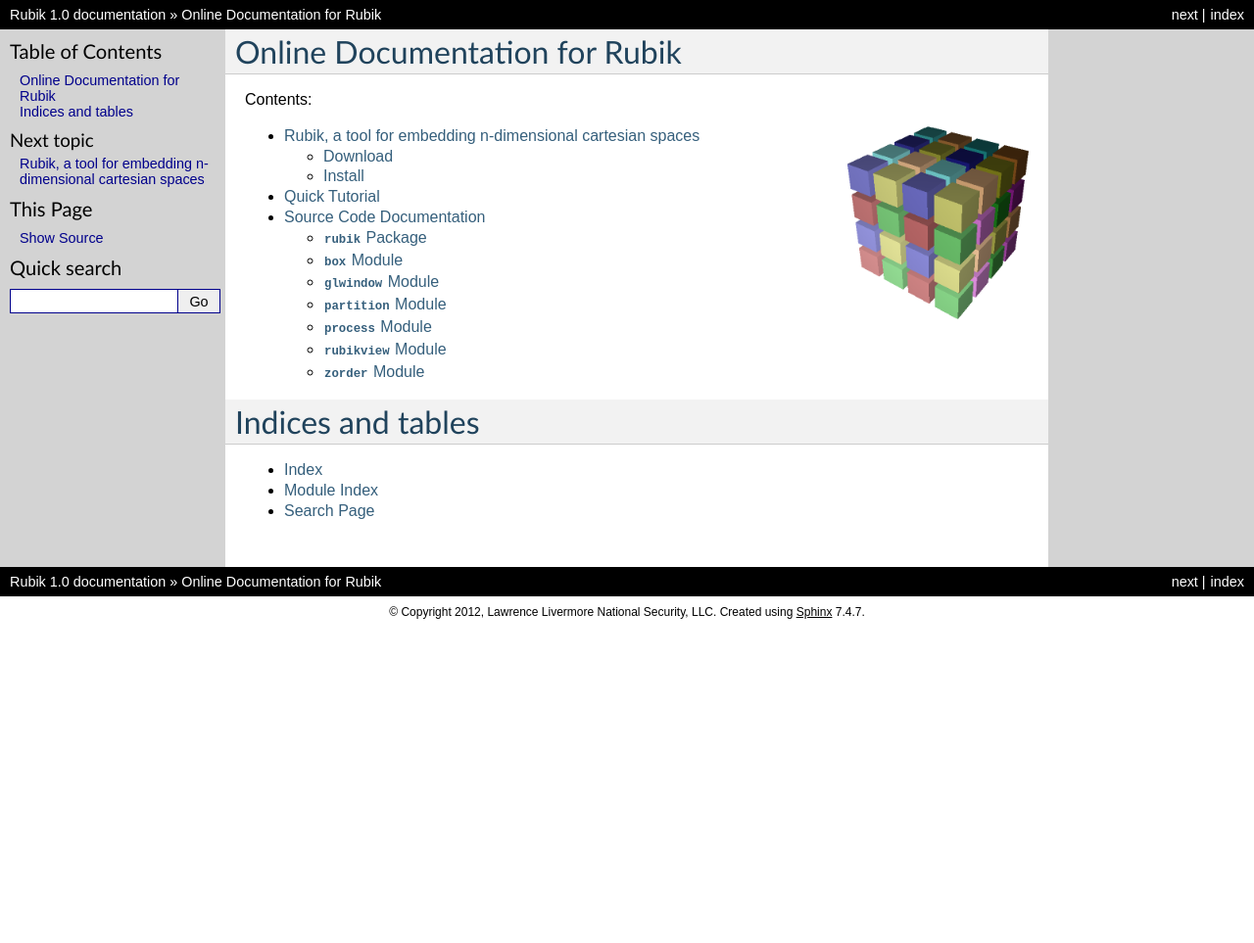
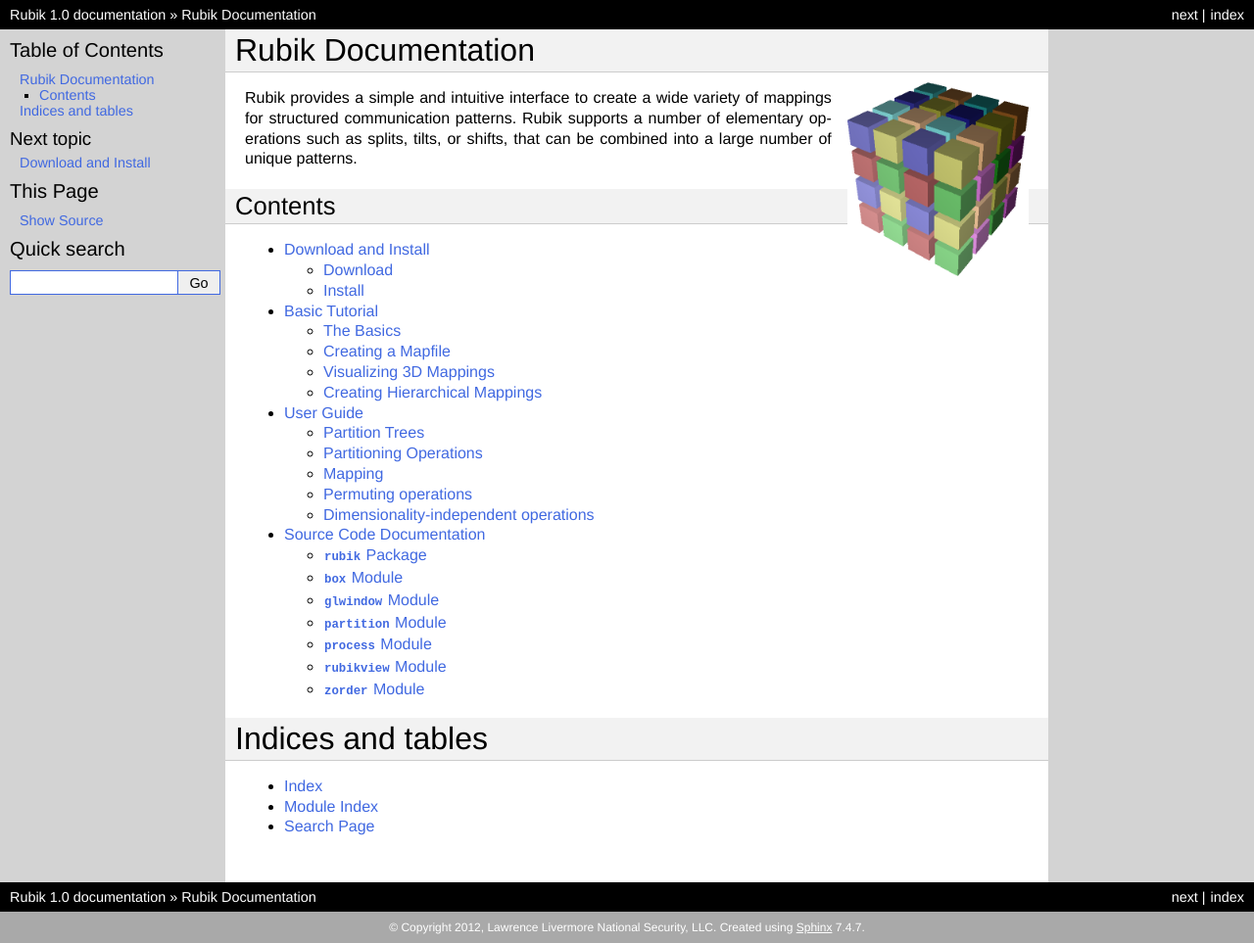
Before and after one commit to LLNL/rubik, a Sphinx documentation site: the page built from docs/index.rst, in a window 1280 px wide. Shown: the whole page at 98% size. Built offline with Sphinx 7.4.7, drawn with Linux system fonts in a browser that asks for light colours; before the commit the page ends 900 px from its top, so only the background shows below that; some of the changed lines change nothing that is shown.

Commit message:
organize the documentation in somewhat reasonable format

```diff
--- a/docs/conf.py
+++ b/docs/conf.py
@@ -97,12 +97,17 @@
 # further.  For a list of options available for each theme, see the
 # documentation.
 html_theme_options = {
-    "footerbgcolor": "White",
-    "footertextcolor": "Black",
+    "footerbgcolor": "DarkGrey",
+    "footertextcolor": "White",
     "sidebarbgcolor": "LightGrey",
     "sidebartextcolor": "Black",
-    "sidebarlinkcolor": "DarkBlue",
-    "relbarbgcolor": "Black"
+    "sidebarlinkcolor": "RoyalBlue",
+    "relbarbgcolor": "Black",
+    "linkcolor": "RoyalBlue",
+    "visitedlinkcolor": "RoyalBlue",
+    "headtextcolor": "Black",
+    "bodyfont": "Helvetica, 'Lucida Sans Unicode', Tahoma, Arial, sans-serif",
+    "headfont": "Helvetica, 'Lucida Sans Unicode', Tahoma, Arial, sans-serif"
 }
 
 # Add any paths that contain custom themes here, relative to this directory.
--- a/docs/index.rst
+++ b/docs/index.rst
@@ -3,21 +3,27 @@
    You can adapt this file completely to your liking, but it should at least
    contain the root `toctree` directive.
 
-Online Documentation for Rubik
-==============================
-
-Contents:
+Rubik Documentation
+===================
 
 .. image:: images/rubik.png
    :scale: 40 %
    :align: right
 
+Rubik provides a simple and intuitive interface to create a wide variety of
+mappings for structured communication patterns. Rubik supports a number of
+elementary operations such as splits, tilts, or shifts, that can be combined
+into a large number of unique patterns.
+
+Contents
+--------
 
 .. toctree::
    :maxdepth: 2
 
    intro
    tutorial
+   userguide
    rubik
 
 Indices and tables
--- a/docs/intro.rst
+++ b/docs/intro.rst
@@ -1,10 +1,5 @@
-Rubik, a tool for embedding n-dimensional cartesian spaces
-==========================================================
-
-Rubik, a tool that provides a simple and intuitive interface to create a wide
-variety of mappings for structured communication patterns. Rubik supports a
-number of elementary operations such as splits, tilts, or shifts, that can be
-combined into a large number of unique patterns.
+Download and Install
+====================
 
 Download
 --------
--- a/docs/tutorial.rst
+++ b/docs/tutorial.rst
@@ -1,5 +1,11 @@
-Quick Tutorial
+Basic Tutorial
 ==============
+
+The Basics
+----------
+
+Creating a Mapfile
+------------------
 
 Create a python file::
 
@@ -24,3 +30,9 @@
 Specify operations (such as tilt, zigzag etc) to change the ordering of MPI ranks to processors::
 
     torus.tile(2, 0, 1)
+
+Visualizing 3D Mappings
+-----------------------
+
+Creating Hierarchical Mappings
+------------------------------
--- /dev/null
+++ b/docs/userguide.rst
@@ -0,0 +1,55 @@
+User Guide
+==========
+
+Rubik is a tool that simplifies the process of creating task mappings for
+structured applications.  Rubik allows an application developer to specify
+communicating groups of processes in a virtual application topology succinctly
+and map them onto groups of processors in a physical network topology.  Both
+the application topology and the network topology must be Cartesian, but the
+dimensionality of either is arbitrary.  This allows users to easily map
+low-dimensional structures such as planes to higher-dimensional structures like
+cubes to increase the number of links used for routing.
+
+Rubik also provides embedding operations that adjust the way tasks are laid out
+within groups.  These operations are intended to optimize particular types of
+communication among ranks in a group, either by shifting them to increase the
+number of available links for communication between processor pairs or by
+moving communicating ranks closer together on the Cartesian topology to reduce
+latency.  In conjunction with Rubik's mapping semantics, these operations allow
+users to create a wide variety of task layouts for structured codes by
+composing a few fundamental operations, which we describe in the following
+sections.
+
+Partition Trees
+---------------
+
+The fundamental data structure in Rubik is the *partition tree*, a hierarchy of
+*n*-D Cartesian spaces. We use partition trees to specify groups of tasks (or
+processes) in the parallel application and groups of processors (or nodes) on
+the network.  Nodes of a partition tree represent boxes, where a *box* is an
+*n*-D Cartesian space.  Each element in a box is an object that could be a task
+or a processor.  New boxes are filled by default with objects numbered by rank
+(much like MPI communicators).
+
+Every partition tree starts with a single root *box* representing the full
+*n*-D Cartesian space to be partitioned.  We construct a box from a list of its
+dimensions, e.g., a 4 x 4 x 4 3D application domain.  From the root, the tree
+is subdivided into smaller child boxes representing communication groups (MPI
+sub-communicators) in the application.  Child boxes in a partition tree are
+disjoint, and the union of any node's child boxes is its own box.  Unlike other
+tools, which are are restricted to two or three dimensions, Rubik's syntax
+works for any number of dimensions. An arbitrary number of dimensions can be
+specified when a box is constructed.
+
+Partitioning Operations
+-----------------------
+
+Mapping
+-------
+
+Permuting operations
+--------------------
+
+
+Dimensionality-independent operations
+-------------------------------------
```
